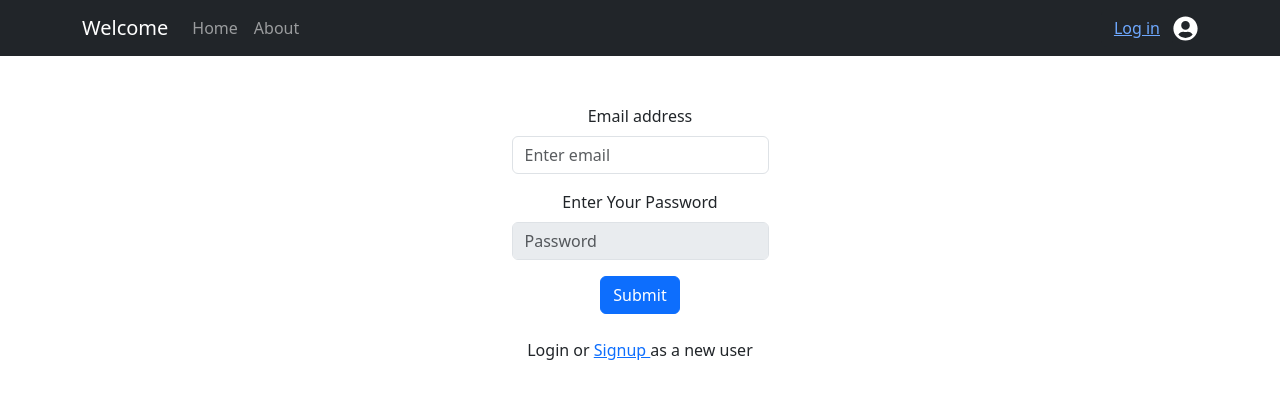
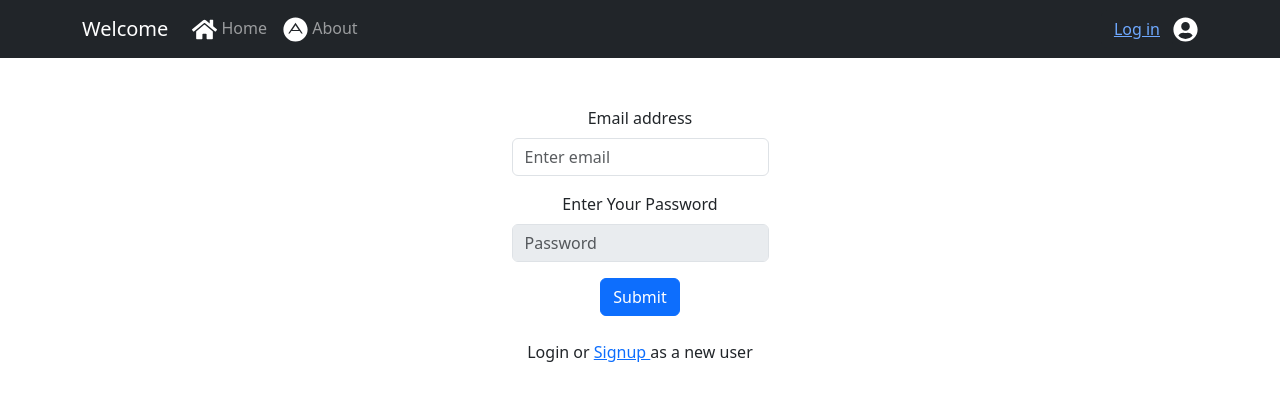
Before and after one commit to Rashmika-Dineth/webproject, a React (Create React App) app: page /login in a window 1280 px wide. Shown: the top 400 px of the page. Built offline with nearby package versions, Linux system fonts and the light colour scheme; no server answers.

Commit message:
submit login

```diff
--- a/src/Pages/Login.tsx
+++ b/src/Pages/Login.tsx
@@ -67,6 +67,11 @@ function Login() {
             disabled={email.length <= 0}
             onChange={(e) => setPassword(e.target.value)}
             value={password}
+            onKeyDown={(e) => {
+              if (e.key === "Enter") {
+                OnSubmitLogin();
+              }
+            }}
           />
         </Form.Group>
         <Button variant="primary" onClick={() => OnSubmitLogin()}>
--- a/src/components/Navigation/NavigationBar.tsx
+++ b/src/components/Navigation/NavigationBar.tsx
@@ -5,7 +5,7 @@ import Navbar from "react-bootstrap/Navbar";
 import {useContext} from "react";
 import AuthContext from "../Authentication/AuthContext";
 import Button from "react-bootstrap/Button";
-import {FaUserCircle} from "react-icons/fa";
+import {FaUserCircle, FaHome, FaAdn} from "react-icons/fa";
 import {getAuth, signOut} from "firebase/auth";
 
 function NavigationBar() {
@@ -29,10 +29,17 @@ function NavigationBar() {
     <div>
       <Navbar bg="dark" data-bs-theme="dark">
         <Container>
-          <Navbar.Brand href="/">Welcome</Navbar.Brand>
-          <Nav className="me-auto">
-            <Nav.Link href="/home">Home</Nav.Link>
-            <Nav.Link href="/about">About</Nav.Link>
+          <Navbar.Brand href="/"> Welcome</Navbar.Brand>
+          <Nav>
+            <Nav.Link href="/home">
+              {" "}
+              <FaHome color="white" size={25} /> Home
+            </Nav.Link>
+
+            <Nav.Link href="/about">
+              {" "}
+              <FaAdn color="white" size={25} /> About
+            </Nav.Link>
           </Nav>
 
           <Navbar.Collapse className="justify-content-end">
```
